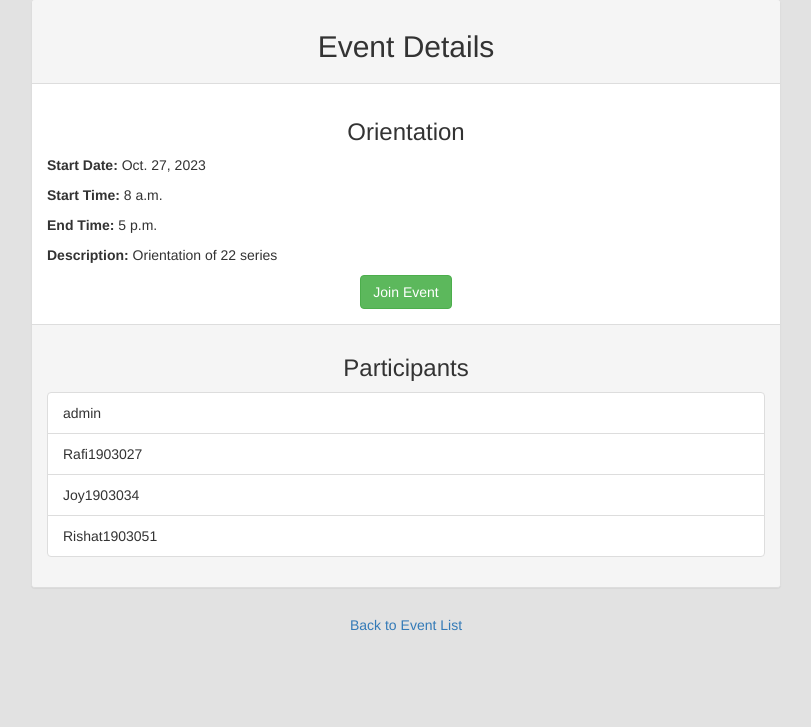
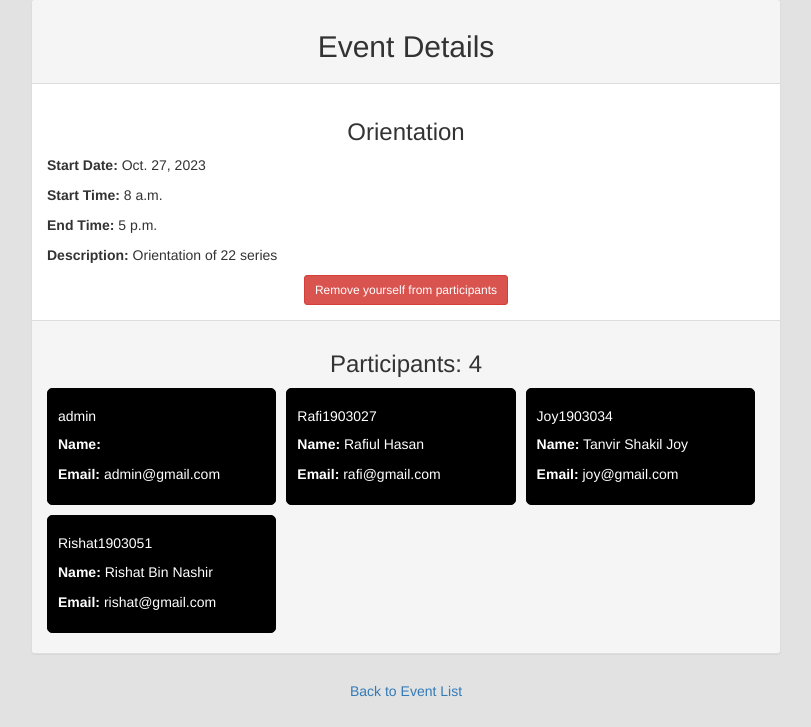
Before and after one commit to sheikhfahadshaon/EMS, a Django app: page /eventdetail/14/ in a window 1280 px wide. Shown: the part 73-800 px from the top of the page, without its empty margins (234-1045 px from the left). Run offline with Django 4.2, Linux system fonts and the light colour scheme; a user stored in the database is signed in; data comes from the database, SQL or seed files in the repository; both versions use the stored data as it was after the commit; some libraries are stand-ins or nearby versions.

Commit message:
Changes in database and design

```diff
--- a/EMS/settings.py
+++ b/EMS/settings.py
@@ -117,9 +117,7 @@ USE_TZ = True
 # https://docs.djangoproject.com/en/4.2/howto/static-files/
 
 STATIC_URL = 'static/'
-STATICFILES_DIRS = [
-    os.path.join(BASE_DIR, "static"),
-]
+
 # Default primary key field type
 # https://docs.djangoproject.com/en/4.2/ref/settings/#default-auto-field
 
--- a/HOME/models.py
+++ b/HOME/models.py
@@ -9,6 +9,7 @@ class Event(models.Model):
     host = models.ForeignKey(User, on_delete=models.CASCADE, related_name='hosted_events')
     description = models.TextField()
     participants = models.ManyToManyField(User, blank=True, related_name='events_attending')
+    number_of_seats = models.PositiveIntegerField(default=1200)  # Add this field
 
     def __str__(self):
         return self.name
--- a/HOME/templates/event_detail.html
+++ b/HOME/templates/event_detail.html
@@ -1,6 +1,24 @@
 {% extends 'base.html' %}
+{% block title %}
+{{ event.name }}
+{% endblock title %}
 
+{% block style %}
+.participant-card {
+  float: left;
+  width: calc(33.33% - 10px); /* Adjust the width as needed */
+  margin-right: 10px;
+  margin-bottom: 10px;
+  background-color: #000;
+  color: #fff;
+  border: 1px solid #000;
+  border-radius: 5px;
+  padding: 10px;
+}
+
+{% endblock style %}
 {% block body %}
+
 <div class="container">
   <div class="row">
     <div class="col-md-8 col-md-offset-2">
@@ -20,6 +38,17 @@
               <a href="{% url 'update_event' event.id %}" class="btn btn-primary">Edit Event</a>
               <a href="{% url 'delete_event' event.id %}" class="btn btn-danger">Delete Event</a>
             </div>
+          {% elif event.participants.count == event.number_of_seats %}
+            <div class="text-center">
+              <a href="#" class="btn btn-primary">Fully Booked</a>
+            </div>
+          {% elif user in event.participants.all %}
+            <div class="text-center">
+              <form method="post" action="{% url 'remove_participant' event.id user.id %}" style="display: inline;">
+                {% csrf_token %}
+                <button type="submit" class="btn btn-danger btn-sm">Remove yourself from participants</button>
+              </form>
+            </div>
           {% else %}
             <form method="post" action="{% url 'add_participant' event.id %}">
               {% csrf_token %}
@@ -30,14 +59,28 @@
           {% endif %}
         </div>
         <div class="panel-footer">
-          <h3 class="text-center">Participants</h3>
-          <ul class="list-group">
-            {% for participant in participants %}
-              <li class="list-group-item">{{ participant.username }}</li>
+          <h3 class="text-center">Participants: {{ event.participants.count }}</h3>
+          <div class="participant-list">
+            {% for participant in event.participants.all %}
+              <div class="participant-card float-left">
+                <div class="card-body">
+                  <h5 class="card-title">{{ participant.username }}</h5>
+                  <p class="card-text"><strong>Name:</strong> {{ participant.first_name }} {{ participant.last_name }}</p>
+                  <p class="card-text"><strong>Email:</strong> {{ participant.email }}</p>
+                  {% if user == event.host %}
+                    <form method="post" action="{% url 'remove_participant' event.id participant.id %}" style="display: inline;">
+                      {% csrf_token %}
+                      <input type="hidden" name="participant_id" value="{{ participant.id }}">
+                      <button type="submit" class="btn btn-danger btn-sm">Remove</button>
+                    </form>
+                  {% endif %}
+                </div>
+              </div>
             {% empty %}
-              <li class="list-group-item">No participants yet.</li>
+              <p>No participants yet.</p>
             {% endfor %}
-          </ul>
+            <div style="clear: both;"></div> {# Clear the float to prevent layout issues #}
+          </div>
         </div>
       </div>
       <div class="text-center">
--- a/HOME/templates/event_list.html
+++ b/HOME/templates/event_list.html
@@ -17,7 +17,7 @@
               <a href="{% url 'update_event' event.id %}" class="btn btn-primary btn-sm">Edit</a>
               <a href="{% url 'delete_event' event.id %}" class="btn btn-danger btn-sm ml-2">Delete</a>
             {% elif user in event.participants.all %}
-              <form method="post" action="{% url 'remove_participant' event.id %}" style="display: inline;">
+              <form method="post" action="{% url 'remove_participant' event.id user.id %}" style="display: inline;">
                 {% csrf_token %}
                 <button type="submit" class="btn btn-danger btn-sm">Remove yourself as a participant</button>
               </form>
--- a/HOME/urls.py
+++ b/HOME/urls.py
@@ -14,6 +14,6 @@ urlpatterns = [
     path('view_profile/', views.view_profile, name='view_profile'),
     path('edit_profile/', views.edit_profile, name='edit_profile'),
     path('delete_profile/', views.delete_profile, name='delete_profile'),
-    path('remove_participant/<int:event_id>/', views.remove_participant, name='remove_participant'),
+    path('remove_participant/<int:event_id>/<int:user_id>/', views.remove_participant, name='remove_participant'),
     path('change_password', views.change_password, name = 'change_password'),
 ]
--- a/HOME/views.py
+++ b/HOME/views.py
@@ -1,4 +1,4 @@
-from django.shortcuts import render, redirect, get_object_or_404
+from django.shortcuts import render, redirect, get_object_or_404, reverse
 from django.contrib.auth import login, authenticate, logout
 from .forms import *
 from django.contrib.auth.decorators import login_required
@@ -6,7 +6,7 @@ from .models import Event
 from django.contrib import messages
 from django.utils import timezone
 from datetime import date
-
+from django.db.models import Q
 
 
 def index(request):
@@ -151,7 +151,8 @@ def event_list(request):
         messages.error(request, 'You need to log in first')
         return redirect('home')
     current_datetime = timezone.now()
-    events = Event.objects.filter(start_date__gte=current_datetime.date(), start_time__gte=current_datetime.time())
+    events = Event.objects.filter(start_date__gte=current_datetime.date())
+    print(current_datetime.date())
     return render(request, 'event_list.html', {'events': events})
 
 @login_required
@@ -172,7 +173,7 @@ def add_participant(request, event_id):
         event.participants.add(request.user)
         messages.success(request, 'You have successfully joined the event as a participant.')
 
-    return redirect('Event_List')
+    return  redirect(reverse('event_detail', args=[event_id]))
 
 
 @login_required
@@ -202,17 +203,18 @@ def delete_profile(request):
 
 
 @login_required
-def remove_participant(request, event_id):
+def remove_participant(request, event_id, user_id):
     event = get_object_or_404(Event, pk=event_id)
+    user_to_remove = get_object_or_404(User, pk=user_id)  # Get the user to remove
 
     # Check if the user is a participant in the event
-    if request.user in event.participants.all():
-        event.participants.remove(request.user)
-        messages.success(request, 'You have been removed from the event participants.')
+    if user_to_remove in event.participants.all():
+        event.participants.remove(user_to_remove)
+        messages.success(request, f'{user_to_remove.username} has been removed from the event participants.')
     else:
-        messages.warning(request, 'You are not a participant in this event.')
+        messages.warning(request, f'{user_to_remove.username} is not a participant in this event.')
 
-    return redirect('Event_List')
+    return redirect('event_detail', event_id=event_id)
 
 @login_required
 def change_password(request):
--- /dev/null
+++ b/credentials.txt
@@ -0,0 +1,5 @@
+Username: Shaon1903031
+Password: xyz12345
+
+Username: Rafi1903027
+Password: xyz12345
```
Also changed, not shown: HOME/migrations/0003_event_number_of_seats.py (added), db.sqlite3.
